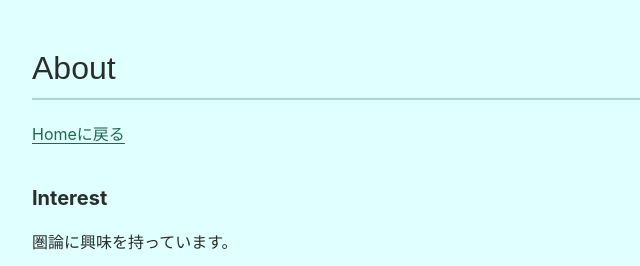
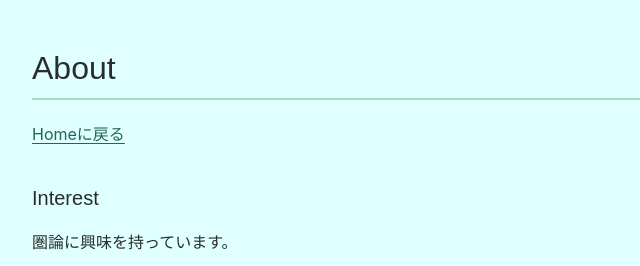
Before and after one commit to m-4-4/m-4-4.github.io, a plain HTML site: page about.html in a window 1280 px wide. Shown: the top 266 px of the page, 256-896 px from the left. Drawn offline with Linux system fonts and the light colour scheme.

Commit message:
Update Interest heading class in about.html

```diff
--- a/about.html
+++ b/about.html
@@ -12,7 +12,7 @@
 <h1 class="site-title">About</h1>
 <p><a href="index.html">Homeに戻る</a></p>
 
-    <h2>Interest</h2>
+    <h2 class="site-title">Interest</h2>
 <p>圏論に興味を持っています。</p>
 <p>また、その関連として、</p>
     <p>・可換環の表現論</p>
```
